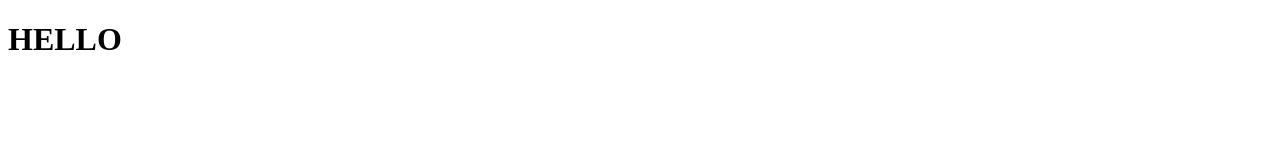
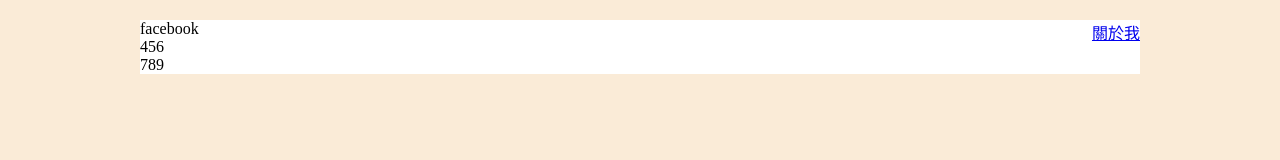
Before and after one commit to KKKKKuei/KKKKKuei.github.io, a plain HTML site: page index.html in a window 1280 px wide. Drawn offline with Linux system fonts and the light colour scheme.

Commit message:
新增首頁排版

```diff
--- /dev/null
+++ b/css/common.css
@@ -0,0 +1,22 @@
+body{
+    background-color: antiquewhite;
+}
+
+#wrapper{
+    margin: 20px auto;
+    width: 1000px;
+    background-color: white;
+}
+#bodyer{
+    clear: left;
+}
+.hd1_line1{
+    background-color: #f8f8fa;
+}
+
+.hd1_line1_left{
+    float:left;
+}
+.hd1_line1_right{
+    float:right;
+}
--- a/index.html
+++ b/index.html
@@ -4,9 +4,25 @@
     <meta charset="UTF-8">
     <meta http-equiv="X-UA-Compatible" content="IE=edge">
     <meta name="viewport" content="width=device-width, initial-scale=1.0">
-    <title>TEST</title>
+    <link rel="stylesheet" href="css/common.css">
+    <link rel="stylesheet" href="css/index.css">
+    <title>Kuei首頁</title>
 </head>
+
 <body>
-    <h1>HELLO</h1>
+    <div id = "wrapper">
+        <div id="header">
+            <div class="hd1_line1">
+                <div class="hd1_line1_left">
+                    facebook
+                </div>
+                <div class="hd1_line1_right">
+                    <a href="https://google.com">關於我</a>
+                </div>
+            </div>
+        </div>
+        <div id="bodyer">456</div>
+        <div id="footer">789</div>
+    </div>
 </body>
 </html>
```
Also changed, not shown: css/index.css (added), images/IndexIna.jpg (added).
